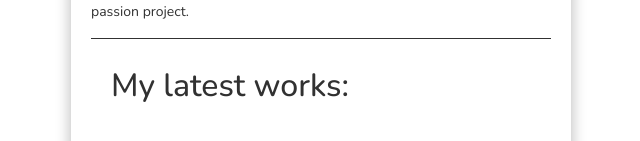
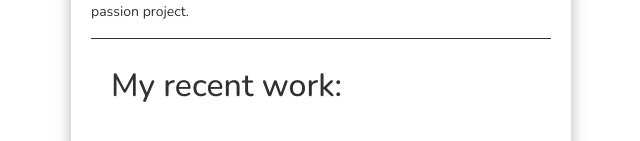
Before and after one commit to kgergooo/about, an Angular app: page / in a window 1280 px wide. Shown: the part 377-518 px from the top of the page, without its empty margins (319-959 px from the left). Built offline with nearby package versions, Linux system fonts and the light colour scheme.

Commit message:
Title changed

```diff
--- a/src/app/pages/main/main.component.html
+++ b/src/app/pages/main/main.component.html
@@ -14,7 +14,7 @@
   style="background: inherit; border-color: inherit"
 >
   <br />
-  <h2 class="card-title pb-2">My latest works:</h2>
+  <h2 class="card-title pb-2">My recent work:</h2>
 
   <!-- APP list -->
   <div
```
Also changed, not shown: 5 other files (tests, documents, lock files or other folders).
